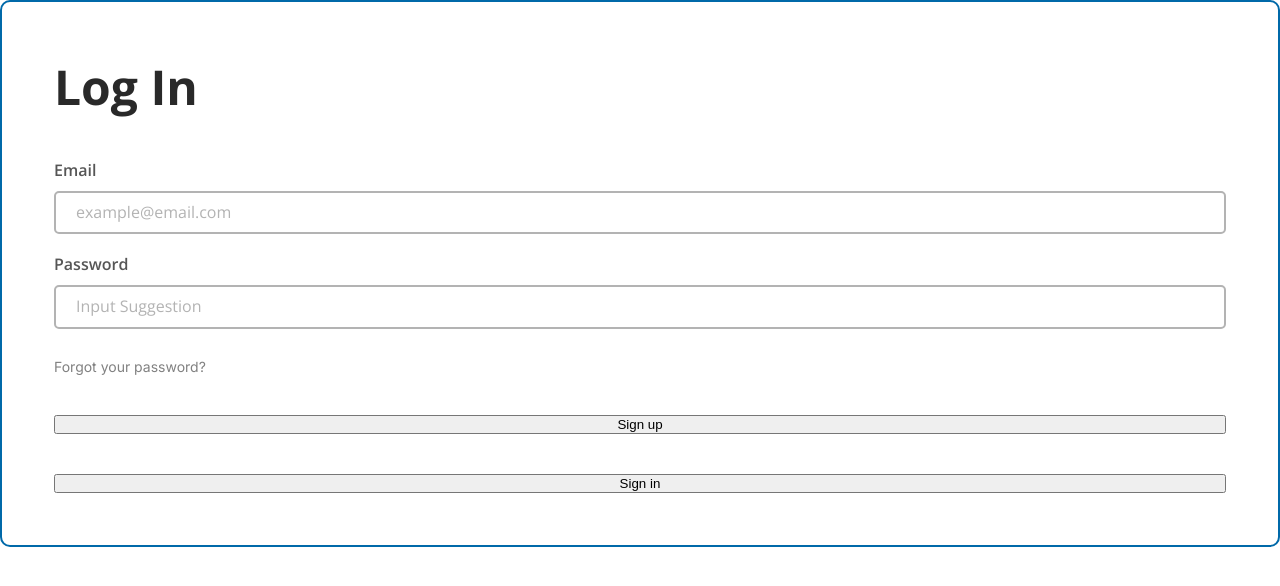
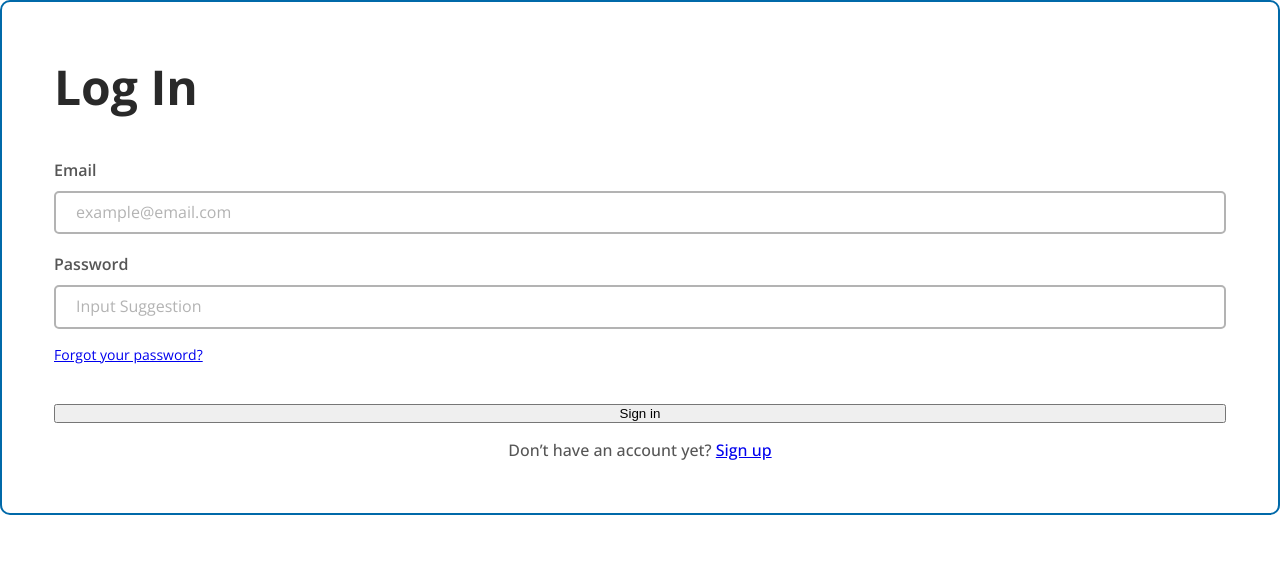
Before and after one commit to calblueprint/immigration-justice-project, a Next.js app: page /auth/login in a window 1280 px wide. Shown: the top 586 px of the page. Built offline with nearby package versions, Linux system fonts and the light colour scheme; no server answers.

Commit message:
standarize styles to match figma H4

```diff
--- a/src/app/auth/login/page.tsx
+++ b/src/app/auth/login/page.tsx
@@ -3,8 +3,8 @@
 import { useState } from 'react';
 import { useRouter } from 'next/navigation';
 import TextInput from '@/components/TextInput/index';
-import { H1 } from '@/styles/text';
-import { FormDiv, QuestionsDiv, ForgotPassword, SixteenDiv } from './styles';
+import { H1, H4Centered, H4 } from '@/styles/text';
+import { ForgotPassword, FormDiv, QuestionsDiv, SixteenDiv } from '../styles';
 import supabase from '../../../api/supabase/createClient';
 
 export default function Login() {
@@ -12,6 +12,8 @@ export default function Login() {
   const [password, setPassword] = useState('');
   // const [errorMessage, setErrorMessage] = useState('');
   const { push } = useRouter();
+  // commenting out Sign Up to use in the next PR -> create a separate sign in page
+  /*
   const handleSignUp = async () => {
     const { error } = await supabase.auth.signUp({
       email,
@@ -23,6 +25,7 @@ export default function Login() {
     }
     push('/');
   };
+  */
 
   const handleSignIn = async () => {
     const { error } = await supabase.auth.signInWithPassword({
@@ -62,14 +65,14 @@ export default function Login() {
             setValue={setPassword}
           />
         </QuestionsDiv>
-        <ForgotPassword>Forgot your password?</ForgotPassword>
+        <ForgotPassword><a href="/reset-password">Forgot your password?</a></ForgotPassword>
       </SixteenDiv>
-      <button type="button" onClick={handleSignUp}>
-        Sign up
-      </button>
-      <button type="button" onClick={handleSignIn}>
-        Sign in
-      </button>
+      <SixteenDiv>
+        <button type="button" onClick={handleSignIn}>
+          Sign in
+        </button>
+        <H4Centered>Don’t have an account yet? <a href="/">Sign up</a></H4Centered>
+      </SixteenDiv>
     </FormDiv>
   );
 }
--- a/src/app/auth/login/styles.tsx
+++ b/src/app/auth/styles.tsx
@@ -1,5 +1,8 @@
 import styled from 'styled-components';
+import { Open_Sans as OpenSans } from 'next/font/google';
 import COLORS from '@/styles/colors';
+
+const openSans = OpenSans({ subsets: ['latin'] });
 
 export const FormDiv = styled.div`
   display: flex;
@@ -10,16 +13,19 @@ export const FormDiv = styled.div`
   border: 2px solid ${COLORS.activeBlue};
 `;
 
+export const ForgotPassword = styled.p`
+  color: ${COLORS.midDarkGrey};
+  ${openSans.style}
+  font-size: 0.875rem; // 14px;
+  font-style: normal;
+  font-weight: 400;
+  line-height: normal;
+`;
+
 export const QuestionsDiv = styled.div`
   display: flex;
   flex-direction: column;
   gap: 1.2rem; // 20 px
-`;
-
-export const ForgotPassword = styled.p`
-  font-size: 14px;
-  margin-top: 0.8125rem; //13px
-  color: ${COLORS.midDarkGrey};
 `;
 
 export const SixteenDiv = styled.div`
--- a/src/app/layout.tsx
+++ b/src/app/layout.tsx
@@ -1,8 +1,8 @@
 import './globals.css';
 import type { Metadata } from 'next';
-import { Inter } from 'next/font/google';
+import { Open_Sans as OpenSans } from 'next/font/google';
 
-const inter = Inter({ subsets: ['latin'] });
+const openSans = OpenSans({ subsets: ['latin'] });
 
 export const metadata: Metadata = {
   title: 'Immigration Justice Project',
@@ -16,7 +16,7 @@ export default function RootLayout({
 }) {
   return (
     <html lang="en">
-      <body className={inter.className}>{children}</body>
+      <body className={openSans.className}>{children}</body>
     </html>
   );
 }
--- a/src/components/TextInput/styles.tsx
+++ b/src/components/TextInput/styles.tsx
@@ -1,5 +1,6 @@
 import styled from 'styled-components';
 import { Open_Sans as OpenSans } from 'next/font/google';
+// import { H4 } from '@/styles/text';
 import COLORS from '../../styles/colors';
 
 const openSans = OpenSans({ subsets: ['latin'] });
--- a/src/styles/text.tsx
+++ b/src/styles/text.tsx
@@ -6,7 +6,6 @@ const openSans = OpenSans({ subsets: ['latin'] });
 
 export const H1 = styled.h1`
   display: block;
-  font-family: Open Sans;
   font-size: 3rem;
   font-style: normal;
   font-weight: 700;
@@ -21,3 +20,23 @@ export const H2 = styled.h2`
   font-size: 1.5rem;
   margin: 0;
 `;
+
+export const H4 = styled.h4`
+  color: ${COLORS.existingInputColor};
+  ${openSans.style}
+  font-size: 1rem;
+  font-style: normal;
+  font-weight: 500;
+  line-height: normal;
+`;
+
+export const H4Centered = styled(H4)`
+  text-align: center;
+`;
+
+type ColorValueHex = `#${string}`;
+// https://medium.com/@steve.alves2/how-to-type-hex-colors-in-typescript-3c3b9a32baa7
+
+export const coloredA = styled.a`
+  color: inherit;
+`;
```
